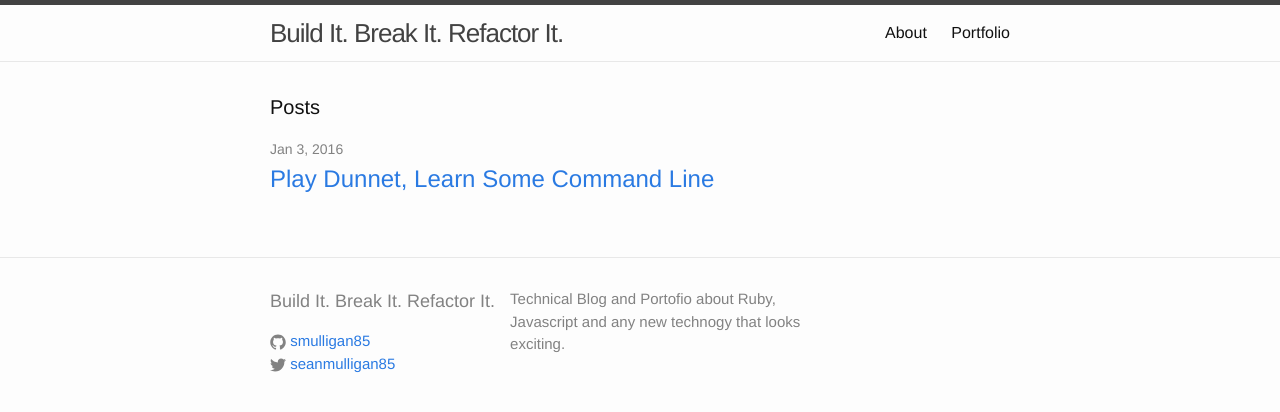
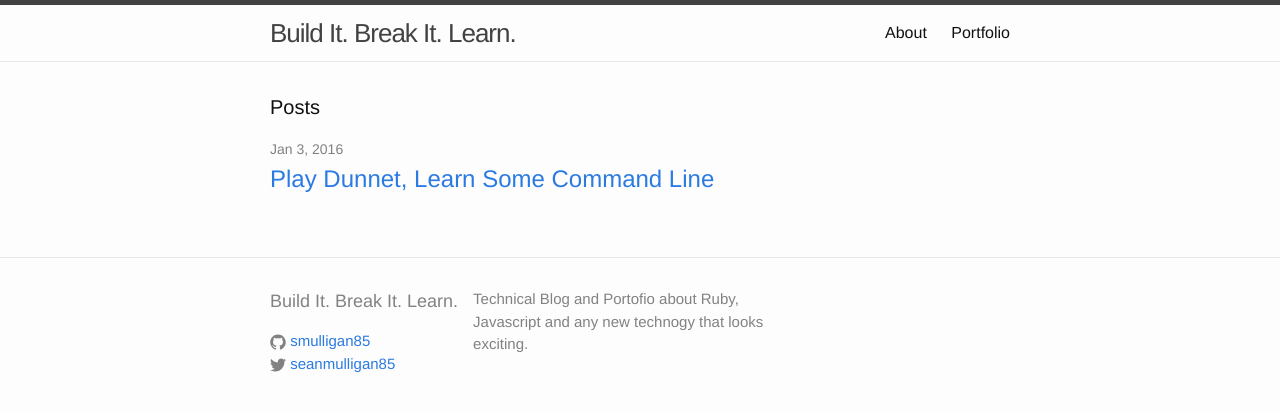
Before and after one commit to Smulligan85/smulligan85.github.io, a Jekyll site: the page built from index.html, in a window 1280 px wide. Shown: the top 412 px of the page. Built offline with Jekyll 4.4.1, drawn with Linux system fonts in a browser that asks for light colours.

Commit message:
Change Blog Title

```diff
--- a/_config.yml
+++ b/_config.yml
@@ -1,5 +1,5 @@
 # Site settings
-title: Build It. Break It. Refactor It.
+title: Build It. Break It. Learn.
 description: > # this means to ignore newlines until "baseurl:"
   Technical Blog and Portofio about Ruby, Javascript and
   any new technogy that looks exciting.
```
